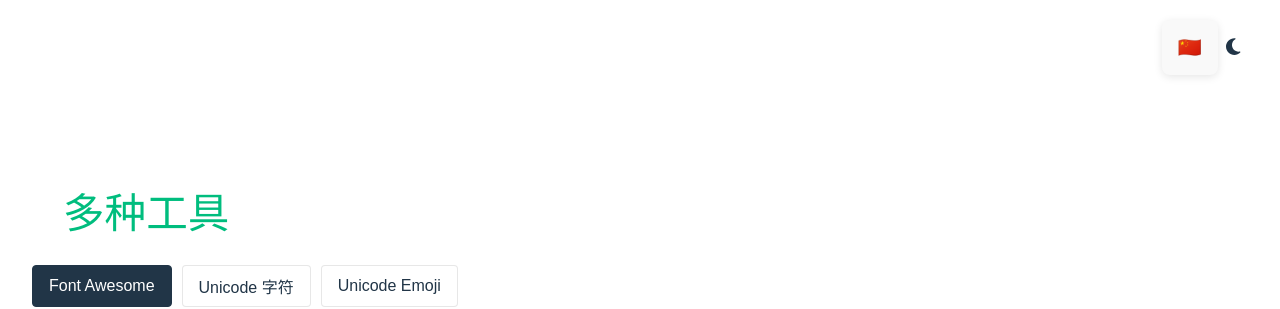
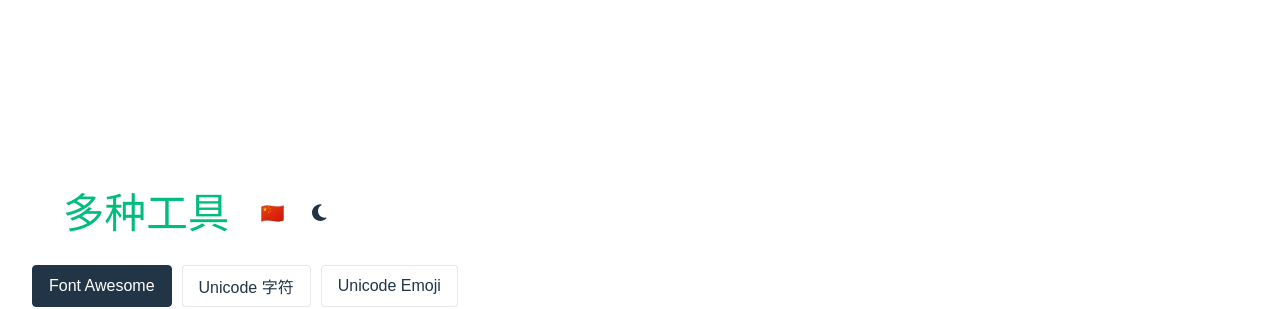
Before and after one commit to getofferhelp/vue-demo, a Vue app: page / in a window 1280 px wide. Shown: the top 309 px of the page. Built offline with nearby package versions, Linux system fonts and the light colour scheme; the HTML template or start-up script is replaced by a standard one.

Commit message:
Revert "4"
This reverts commit e484fdea73b7415e9add0d56dd75ef316647ae54.

```diff
--- a/src/App.vue
+++ b/src/App.vue
@@ -2,26 +2,14 @@
 import { RouterView } from 'vue-router'
 import HelloWorld from './components/HelloWorld.vue'
 import { ref, provide } from 'vue'
-import { useI18n } from 'vue-i18n'
 
 // 暗色模式状态
 const isDark = ref(false)
-const { locale } = useI18n()
 
 // 切换暗色模式
 const toggleDark = () => {
   isDark.value = !isDark.value
   document.documentElement.classList.toggle('dark')
-}
-
-const languageLabels = {
-  zh: '🇨🇳',
-  en: '🇺🇸',
-  es: '🇪🇸',
-}
-
-const toggleLanguage = (lang: string) => {
-  locale.value = lang
 }
 
 // 提供给子组件使用
@@ -31,29 +19,6 @@ provide('toggleDark', toggleDark)
 
 <template>
   <div :class="{ dark: isDark }">
-    <!-- 添加固定定位的控件容器 -->
-    <div class="global-controls">
-      <div class="language-dropdown">
-        <button class="language-btn">
-          {{ languageLabels[locale as keyof typeof languageLabels] }}
-          <div class="dropdown-content">
-            <button v-if="locale !== 'zh'" @click="toggleLanguage('zh')" class="dropdown-item">
-              🇨🇳
-            </button>
-            <button v-if="locale !== 'en'" @click="toggleLanguage('en')" class="dropdown-item">
-              🇺🇸
-            </button>
-            <button v-if="locale !== 'es'" @click="toggleLanguage('es')" class="dropdown-item">
-              🇪🇸
-            </button>
-          </div>
-        </button>
-      </div>
-      <button @click="toggleDark" class="theme-toggle">
-        <font-awesome-icon :icon="isDark ? ['fas', 'sun'] : ['fas', 'moon']" />
-      </button>
-    </div>
-
     <header>
       <div class="wrapper">
         <HelloWorld msg="多种工具" />
@@ -145,72 +110,4 @@ nav a:first-of-type {
     margin-top: 1rem;
   }
 }
-
-.global-controls {
-  position: fixed;
-  top: 20px;
-  left: 50%;
-  transform: translateX(-50%);
-  width: 100%;
-  max-width: 1280px;
-  padding: 0 2rem;
-  display: flex;
-  justify-content: flex-end;
-  z-index: 1000;
-}
-
-.global-controls > div {
-  display: flex;
-  align-items: center;
-  gap: 12px;
-  padding: 8px;
-  background: var(--color-background-soft);
-  border-radius: 8px;
-  box-shadow: 0 2px 8px rgba(0, 0, 0, 0.1);
-}
-
-.language-btn {
-  background: none;
-  border: none;
-  cursor: pointer;
-  padding: 8px;
-  font-size: 1.2rem;
-  color: var(--color-text);
-  position: relative;
-}
-
-.dropdown-content {
-  display: none;
-  position: absolute;
-  top: 100%;
-  right: 0;
-  background: var(--color-background);
-  border: 1px solid var(--color-border);
-  border-radius: 4px;
-  padding: 4px;
-  min-width: 60px;
-}
-
-.language-btn:hover .dropdown-content {
-  display: block;
-}
-
-.dropdown-item {
-  width: 100%;
-  padding: 4px 8px;
-  border: none;
-  background: none;
-  color: var(--color-text);
-  cursor: pointer;
-  text-align: center;
-}
-
-.theme-toggle {
-  background: none;
-  border: none;
-  cursor: pointer;
-  padding: 8px;
-  font-size: 1.2rem;
-  color: var(--color-text);
-}
 </style>
--- a/src/components/HelloWorld.vue
+++ b/src/components/HelloWorld.vue
@@ -1,7 +1,25 @@
 <script setup lang="ts">
+import { inject } from 'vue'
+import type { Ref } from 'vue'
+import { useI18n } from 'vue-i18n'
+
 defineProps<{
   msg: string
 }>()
+
+const toggleDark = inject('toggleDark') as () => void
+const isDark = inject('isDark') as Ref<boolean>
+const { locale } = useI18n()
+
+const languageLabels = {
+  zh: '🇨🇳',
+  en: '🇺🇸',
+  es: '🇪🇸',
+}
+
+const toggleLanguage = (lang: string) => {
+  locale.value = lang
+}
 </script>
 
 <template>
@@ -10,12 +28,36 @@ defineProps<{
       <h1>
         <router-link to="/" class="green">{{ msg }}</router-link>
       </h1>
+      <div class="controls">
+        <div class="language-dropdown">
+          <button class="language-btn">
+            {{ languageLabels[locale as keyof typeof languageLabels] }}
+            <div class="dropdown-content">
+              <button v-if="locale !== 'zh'" @click="toggleLanguage('zh')" class="dropdown-item">
+                中
+              </button>
+              <button v-if="locale !== 'en'" @click="toggleLanguage('en')" class="dropdown-item">
+                En
+              </button>
+              <button v-if="locale !== 'es'" @click="toggleLanguage('es')" class="dropdown-item">
+                Es
+              </button>
+            </div>
+          </button>
+        </div>
+        <button @click="toggleDark" class="theme-toggle">
+          <font-awesome-icon :icon="isDark ? ['fas', 'sun'] : ['fas', 'moon']" />
+        </button>
+      </div>
     </div>
   </div>
 </template>
 
 <style scoped>
 .header-content {
+  display: flex;
+  align-items: center;
+  justify-content: space-between;
   margin-bottom: 20px;
 }
 
@@ -25,6 +67,68 @@ h1 {
   margin: 0;
 }
 
+.controls {
+  display: flex;
+  align-items: center;
+  gap: 12px;
+}
+
+.language-dropdown {
+  position: relative;
+}
+
+.language-btn {
+  background: none;
+  border: none;
+  cursor: pointer;
+  padding: 8px;
+  font-size: 1.2rem;
+  color: var(--color-text);
+  position: relative;
+}
+
+.dropdown-content {
+  display: none;
+  position: absolute;
+  top: 100%;
+  left: 50%;
+  transform: translateX(-50%);
+  background: var(--color-background);
+  border: 1px solid var(--color-border);
+  border-radius: 4px;
+  padding: 4px;
+  min-width: 60px;
+  z-index: 1000;
+}
+
+.language-btn:hover .dropdown-content {
+  display: block;
+}
+
+.dropdown-item {
+  width: 100%;
+  padding: 4px 8px;
+  border: none;
+  background: none;
+  color: var(--color-text);
+  cursor: pointer;
+  text-align: center;
+  font-size: 1rem;
+}
+
+.dropdown-item:hover {
+  background: var(--color-background-soft);
+}
+
+.theme-toggle {
+  background: none;
+  border: none;
+  cursor: pointer;
+  padding: 8px;
+  font-size: 1.2rem;
+  color: var(--color-text);
+}
+
 @media (min-width: 1024px) {
   .greetings h1 {
     text-align: left;
```
